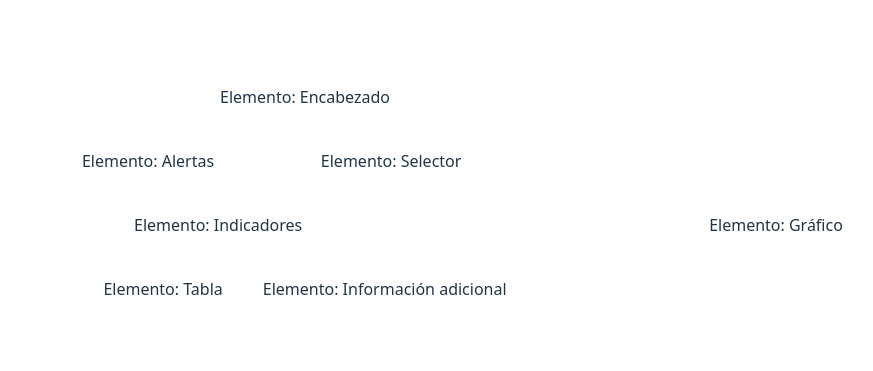
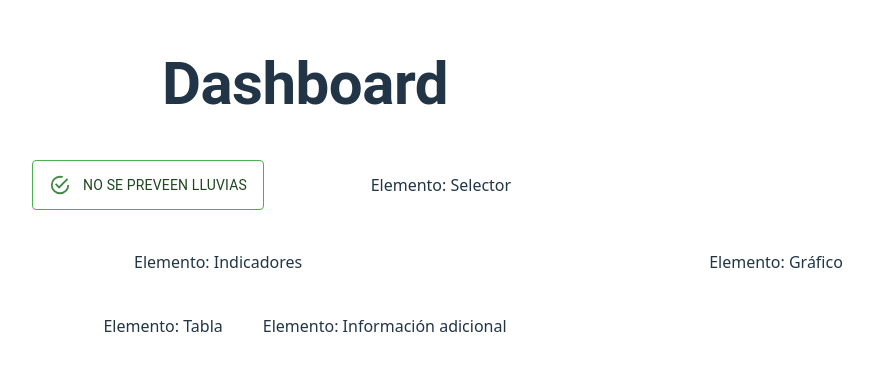
Before and after one commit to Jaesparz/dashboard, a React (Vite) app: page / in a window 1280 px wide. Shown: the part 207-578 px from the top of the page, without its empty margins (335-1208 px from the left). Built offline with nearby package versions, Linux system fonts and the light colour scheme.

Commit message:
componentes para el header y alertas

```diff
--- a/src/App.tsx
+++ b/src/App.tsx
@@ -3,6 +3,8 @@
 //import viteLogo from '/vite.svg'
 import { Grid } from '@mui/material';
 import './App.css'
+import HeaderUI from "./components/HeaderUI"
+import AlertUI from './components/AlertUI';
 
 function App() {
   //const [count, setCount] = useState(0)
@@ -13,19 +15,19 @@ function App() {
     <Grid container spacing={5} justifyContent="center" alignItems="center">
 
       {/* Encabezado */}
-        <Grid size={{ xs: 12, md: 12 }}>Elemento: Encabezado</Grid>
+      <Grid size={{ xs: 12, md: 12 }}><HeaderUI /></Grid>
 
       {/* Alertas */}
-      <Grid>Elemento: Alertas</Grid>
+      <Grid container justifyContent="right" alignItems="center"><AlertUI description="NO SE PREVEEN LLUVIAS"></AlertUI></Grid>
 
       {/* Selector */}
-       <Grid size={{ xs: 12, md: 3  }}>Elemento: Selector</Grid>
+      <Grid size={{ xs: 12, md: 3 }}>Elemento: Selector</Grid>
 
       {/* Indicadores */}
-         <Grid size={{ xs: 12, md: 9 }}>Elemento: Indicadores</Grid>
+      <Grid size={{ xs: 12, md: 9 }}>Elemento: Indicadores</Grid>
 
       {/* Gráfico */}
-      <Grid sx={{ display: { xs: "none", md: "block"} }}>Elemento: Gráfico</Grid>
+      <Grid sx={{ display: { xs: "none", md: "block" } }}>Elemento: Gráfico</Grid>
 
       {/* Tabla */}
       <Grid sx={{ display: { xs: "none", md: "block" } }}>Elemento: Tabla</Grid>
--- /dev/null
+++ b/src/components/AlertUI.tsx
@@ -0,0 +1,12 @@
+import { Alert } from "@mui/material";
+
+interface AlertConfig {
+    description: String;
+}
+
+export default function AlertUI(config: AlertConfig) {
+    return (
+
+        <Alert severity="success" variant="outlined"> {config.description} </Alert>
+    )
+}
--- /dev/null
+++ b/src/components/HeaderUI.tsx
@@ -0,0 +1,17 @@
+import { Typography } from "@mui/material";
+
+
+export default function HeaderUI() {
+
+    return (
+
+        <Typography
+            variant="h2"
+            component="h1"
+            sx={{ fontWeight: 'bold' }}>
+            Dashboard
+        </Typography>
+
+    )
+
+}
```
